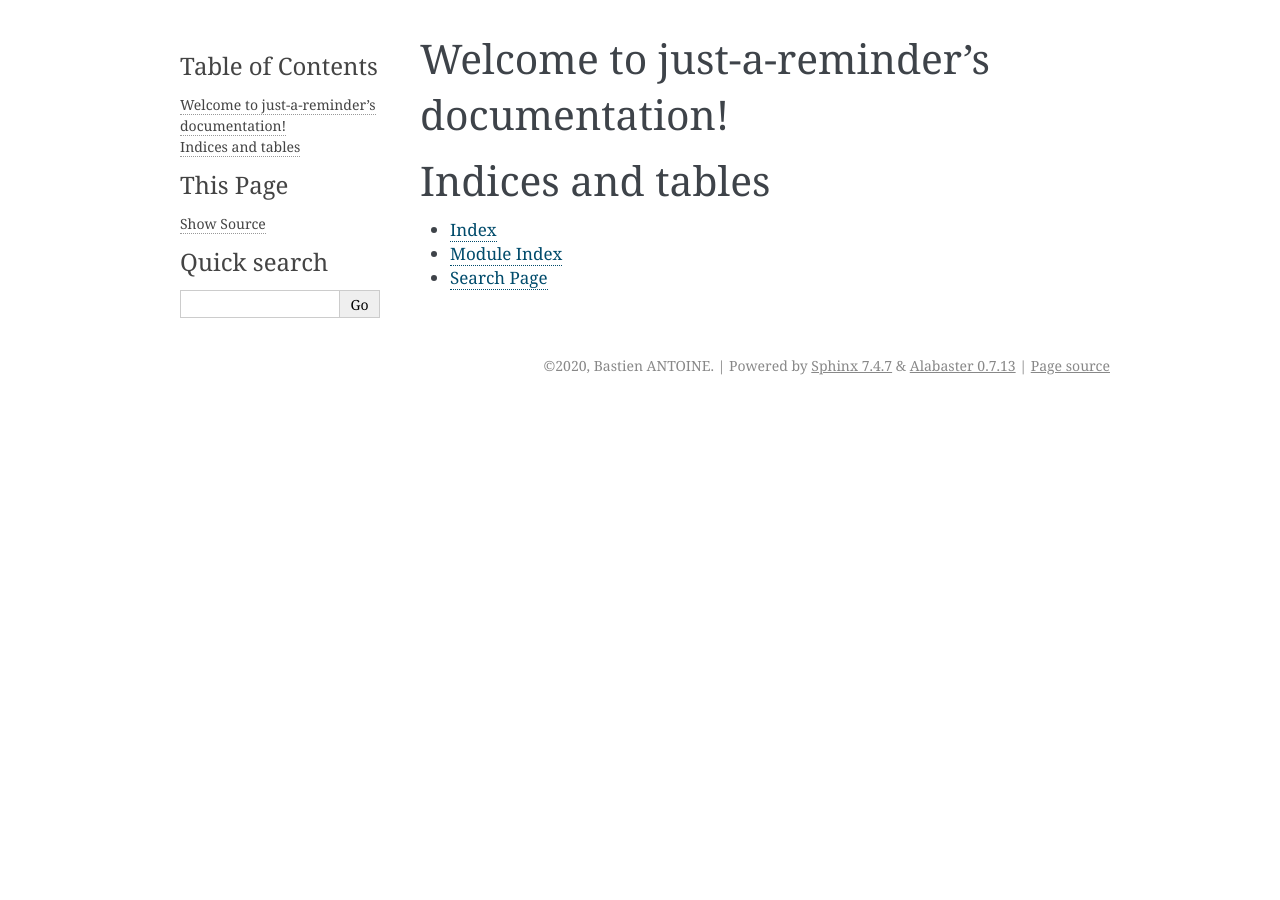
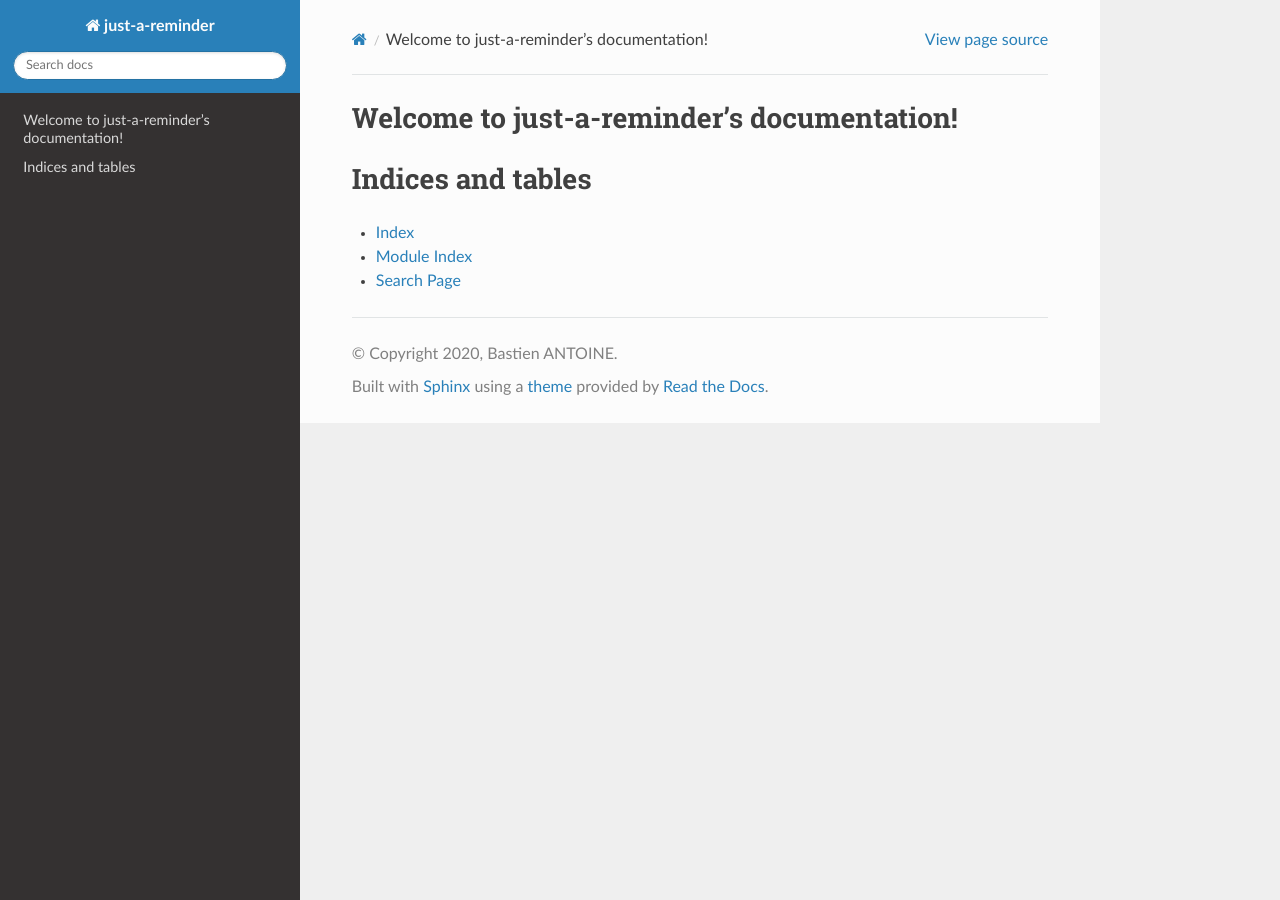
Before and after one commit to bastantoine/just-a-reminder, a Sphinx documentation site: the page built from docs/source/index.rst, in a window 1280 px wide. Built offline with Sphinx 7.4.7 and the Read the Docs theme 2.0.0, drawn with Linux system fonts in a browser that asks for light colours.

Commit message:
Set new theme to match rtd usual look

```diff
--- a/docs/source/conf.py
+++ b/docs/source/conf.py
@@ -13,6 +13,7 @@
 # import os
 # import sys
 # sys.path.insert(0, os.path.abspath('.'))
+import sphinx_rtd_theme
 
 
 # -- Project information -----------------------------------------------------
@@ -28,6 +29,7 @@ author = 'Bastien ANTOINE'
 # extensions coming with Sphinx (named 'sphinx.ext.*') or your custom
 # ones.
 extensions = [
+    'sphinx_rtd_theme',
 ]
 
 # Add any paths that contain templates here, relative to this directory.
@@ -44,7 +46,7 @@ exclude_patterns = []
 # The theme to use for HTML and HTML Help pages.  See the documentation for
 # a list of builtin themes.
 #
-html_theme = 'alabaster'
+html_theme = "sphinx_rtd_theme"
 
 # Add any paths that contain custom static files (such as style sheets) here,
 # relative to this directory. They are copied after the builtin static files,
```
